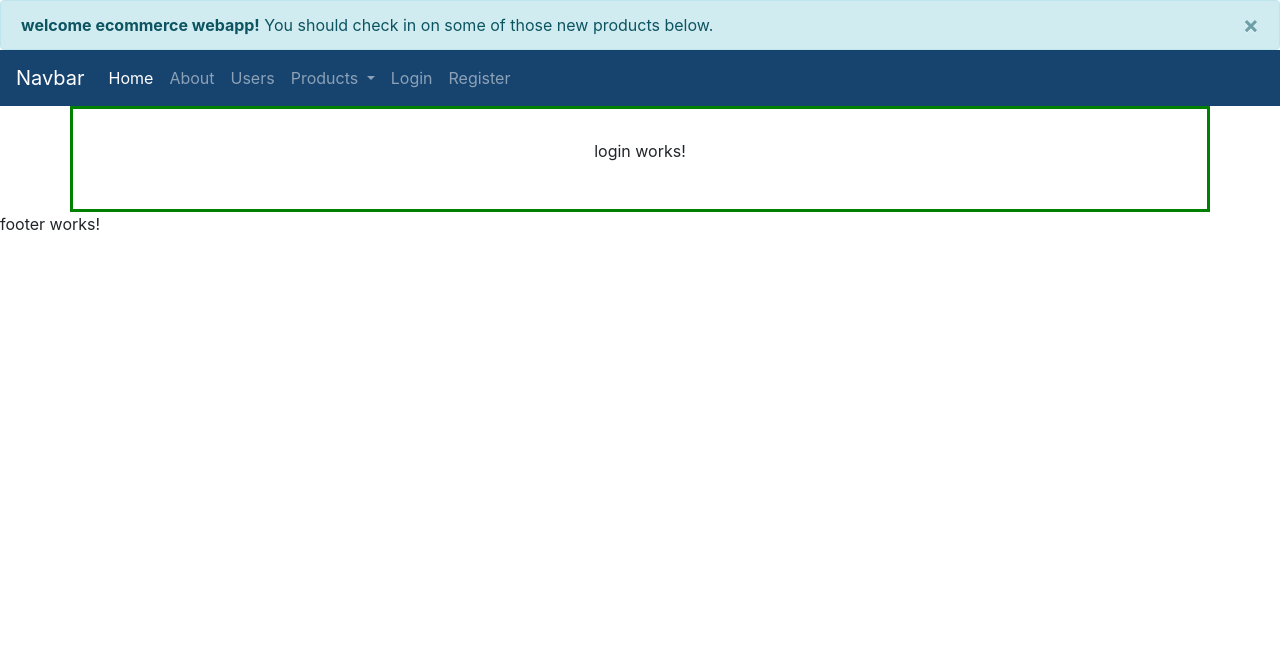
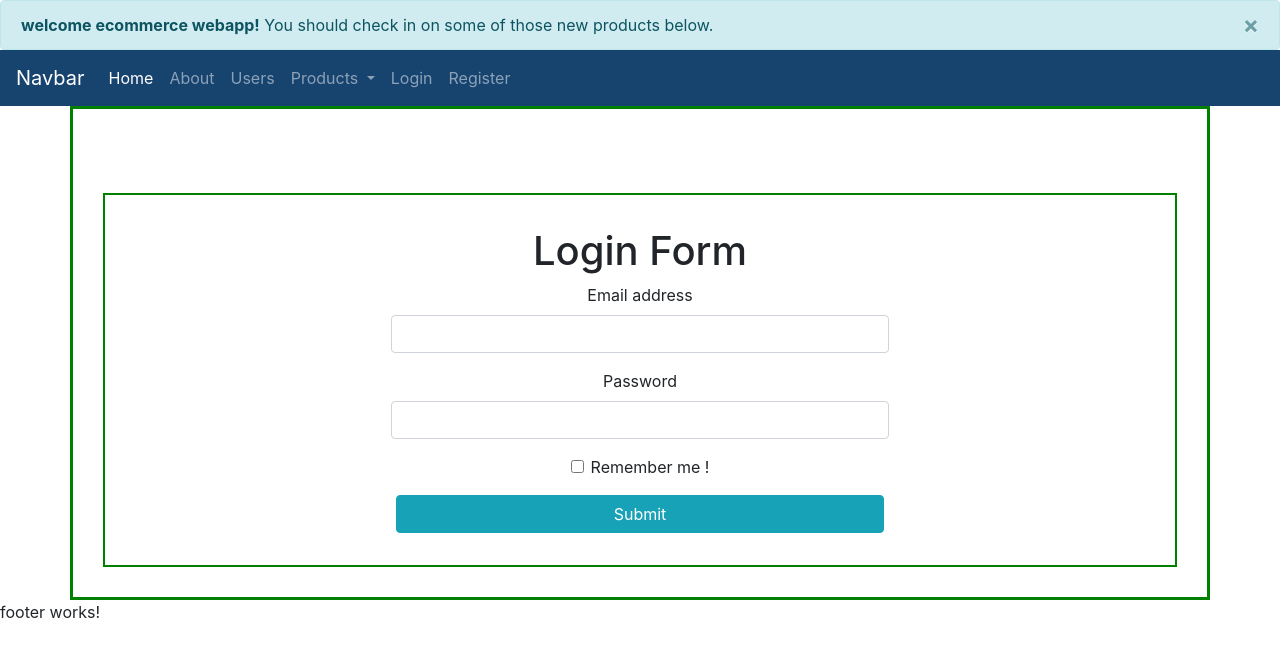
Before and after one commit to wahidKhan74/phase-ecom-frontend-02-26-2022, an Angular app: page /login in a window 1280 px wide. Shown: the top 656 px of the page. Built offline with nearby package versions, Linux system fonts and the light colour scheme.

Commit message:
addedreactive forms & validations

```diff
--- a/src/app/app.module.ts
+++ b/src/app/app.module.ts
@@ -14,7 +14,7 @@ import { OneWayComponent } from './component/data/one-way/one-way.component';
 import { TwoWayComponent } from './component/data/two-way/two-way.component';
 import { CssBindingComponent } from './component/data/css-binding/css-binding.component';
 import { EventBindingComponent } from './component/data/event-binding/event-binding.component';
-import { FormsModule } from '@angular/forms';
+import { FormsModule, ReactiveFormsModule } from '@angular/forms';
 import { NotFoundComponent } from './component/not-found/not-found.component';
 import { ProductsModule } from './component/products/products.module';
 
@@ -39,7 +39,8 @@ import { ProductsModule } from './component/products/products.module';
     BrowserModule,
     AppRoutingModule,
     ProductsModule,
-    FormsModule
+    FormsModule,
+    ReactiveFormsModule
   ],
   providers: [],
   bootstrap: [AppComponent]
--- a/src/app/component/login/login.component.css
+++ b/src/app/component/login/login.component.css
@@ -0,0 +1,11 @@
+.form-container{
+    border: 2px solid green;
+    margin-top: 5%;
+    padding: 3%;
+}
+
+.has-error{
+    color: red;
+    font-style: italic;
+    font-weight: bold;
+}
--- a/src/app/component/login/login.component.html
+++ b/src/app/component/login/login.component.html
@@ -1 +1,71 @@
-<p>login works!</p>
+<!-- Bootstrap Form with validation -->
+<div class="container form-container">
+    <h1 style="text-align: center;">Login Form</h1>
+    <form  class="form-validate" novalidate [formGroup]="loginForm" (ngSubmit)="onSubmit(loginForm)">
+
+     <div class="form-row">
+     <div class="col-sm-3"></div>
+        <!-- Email -->
+       <div class="col-sm-6">
+        <div class="form-group">
+          <label for="email">Email address</label>
+          <input type="email" class="form-control" name="email" id="email" formControlName="email"
+          aria-describedby="emailHelp">
+          <small *ngIf="hasError('email')" [class]="hasError('email') ? 'has-error' :''">
+            <div *ngIf="email?.errors">
+                <span *ngIf="email?.errors?.['required']">Email is a required field</span>
+                <span *ngIf="email?.errors?.['minlength']">Email is a min 6 char long field</span>
+                <span *ngIf="email?.errors?.['maxlength']">Email is a max 20 char long field</span>
+                <span *ngIf="email?.errors?.['email']">Please enter a valid email address</span>
+            </div>
+          </small>
+        </div>
+       </div>
+       <div class="col-sm-3"></div>
+    </div>
+    <div class="form-row">
+        <div class="col-sm-3"></div>
+       <!-- Password -->
+       <div class="col-sm-6">
+        <div class="form-group">
+          <label for="password">Password</label>
+          <input type="password" class="form-control" name="password" id="password" formControlName="password"  aria-describedby="passwordHelp" >
+          <small *ngIf="hasError('password')" [class]="hasError('password') ? 'has-error' :''">
+            <div *ngIf="password?.errors">
+                <span *ngIf="password?.errors?.['required']">Password is a required field</span>
+                <span *ngIf="password?.errors?.['minlength']">Password is a min 6 char long field</span>
+                <span *ngIf="password?.errors?.['maxlength']">Password is a max 15 char long field</span>
+            </div>
+          </small>
+        </div>
+       </div>
+       <div class="col-sm-3"></div>
+     </div>
+
+     <div class="form-row">
+        <div class="col-sm-3"></div>
+        <div class="form-group col-sm-6">
+          <div class="form-check">
+            <input class="form-check-input" type="checkbox" id="rememberme"  name="rememberme"  formControlName="rememberme" >
+            <label class="form-check-label" for="rememberme">
+             Remember me !
+            </label>
+            <small *ngIf="hasError('rememberme')" [class]="hasError('rememberme') ? 'has-error' :''">
+              <div *ngIf="rememberme?.errors">
+                  <span *ngIf="rememberme?.errors?.['required']"> Please check this for rememberme conditions!</span>
+              </div>
+            </small>
+          </div>
+        </div>
+        <div class="col-sm-3"></div>
+      </div>
+
+    <div class="row">
+      <div class="col-3"></div>
+      <div class="col-6">
+        <button type="submit" class="btn btn-info btn-block" >Submit</button>
+      </div>
+      <div class="col-3"></div>
+    </div>
+    </form>
+  </div>
--- a/src/app/component/login/login.component.ts
+++ b/src/app/component/login/login.component.ts
@@ -1,4 +1,5 @@
 import { Component, OnInit } from '@angular/core';
+import { FormBuilder, FormControl, FormGroup, Validators } from '@angular/forms';
 
 @Component({
   selector: 'app-login',
@@ -7,9 +8,59 @@ import { Component, OnInit } from '@angular/core';
 })
 export class LoginComponent implements OnInit {
 
-  constructor() { }
+ public loginForm : FormGroup;
+
+  constructor(private formBuilder : FormBuilder) {
+
+    this.loginForm = this.formBuilder.group({
+      email : ['', [Validators.required , Validators.minLength(6), Validators.maxLength(20), Validators.email]],
+      password: ['', [Validators.required, Validators.minLength(6), Validators.maxLength(15)]],
+      rememberme:['', Validators.required]
+    });
+
+  }
 
   ngOnInit(): void {
   }
 
+  public onSubmit(loginForm:any) {
+    if(loginForm.valid){
+      console.log(this.loginForm.value);
+    } else{
+      console.log("Invalid Form !");
+      this.validate(loginForm);
+    }
+  }
+
+  public validate(form:any){
+    Object.keys(form.controls).forEach(field => {
+      const control = form.controls[field];
+      if(control instanceof FormControl){
+        control.markAsTouched({ onlySelf: true});
+      } else{
+        this.validate(control);
+      }
+    });
+  }
+
+  hasError(fieldName:string) {
+    let field = this.loginForm.get(fieldName);
+    return (field?.invalid && field?.touched && field?.errors);
+  }
+
+  get form() {
+    return this.loginForm.controls;
+  }
+
+  get email() {
+    return this.form['email'];
+  }
+
+  get password() {
+    return this.form['password'];
+  }
+
+  get rememberme() {
+    return this.form['rememberme'];
+  }
 }
```
